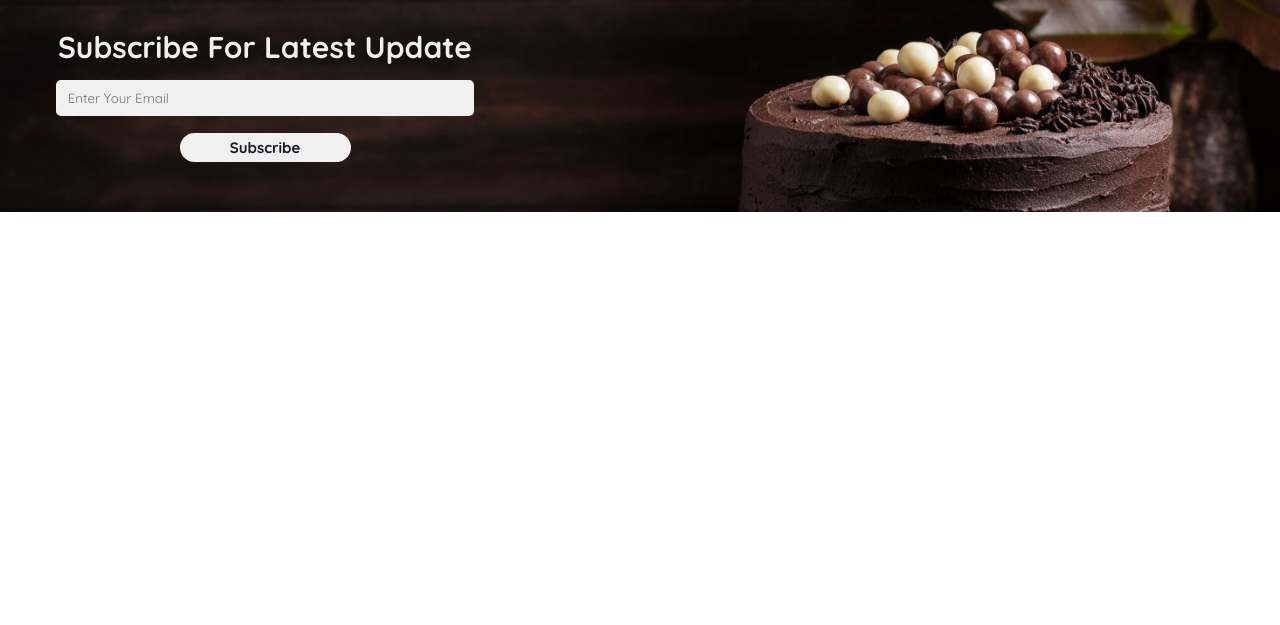
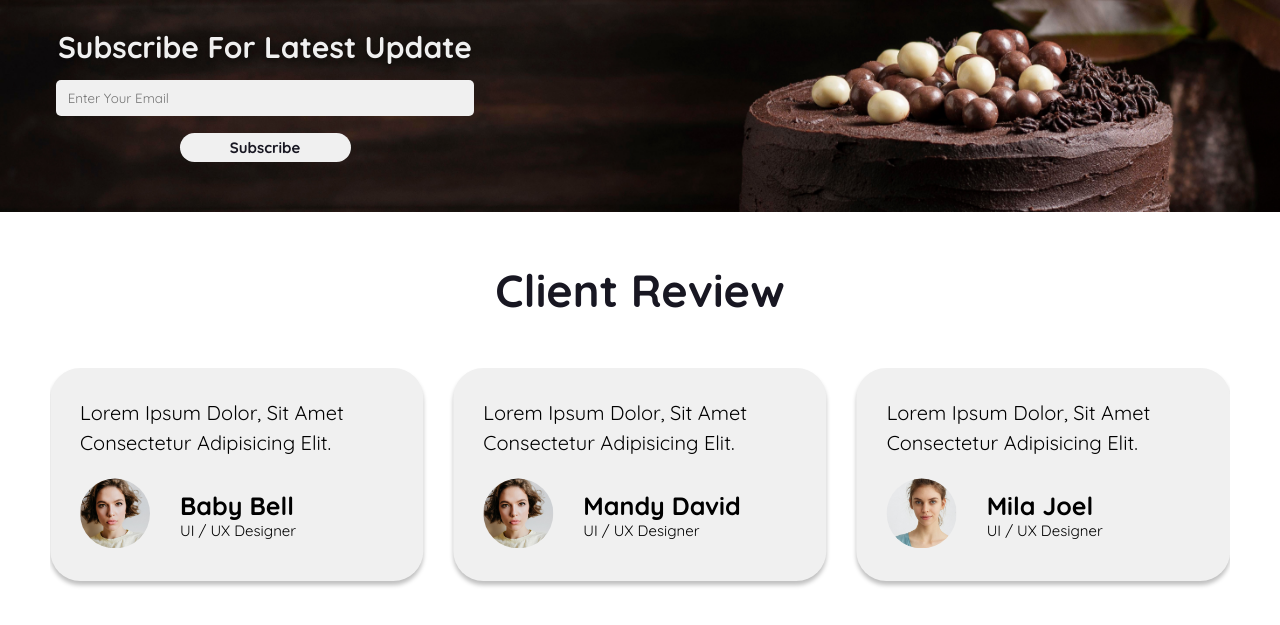
Before and after one commit to MagdalenaMartanKohlbergerova/Bakery, a plain HTML site: page index.html in a window 1280 px wide. Shown: the part 2041-2666 px from the top of the page. Before the commit the page ends 2253 px from the top, so only its background shows below. Drawn offline with nearby package versions, Linux system fonts and the light colour scheme.

Commit message:
Client review

```diff
--- a/index.html
+++ b/index.html
@@ -134,7 +134,6 @@
     <!-- blogs section starts here -->
 
     <section class="blogs" id="blogs">
-
         <div class="swiper blogs-row">
             <div class="swiper-wrapper">
 
@@ -198,6 +197,94 @@
 
     <!-- newsletter section ends here -->
 
+    <!-- review section starts here -->
+    <section class="review" id="review">
+        <div class="heading">
+            <h2>Client review</h2>
+        </div>
+
+        <div class="swiper review-row">
+            <div class="swiper-wrapper">
+                <div class="swiper-slide box">
+                    <div class="client-review">
+                        <p>Lorem ipsum dolor, sit amet consectetur adipisicing elit.</p>
+                    </div>
+                    <div class="client-info">
+                        <div class="img">
+                            <img src="images/client.jpg" alt="">
+                        </div>
+                        <div class="clientDetailed">
+                            <h3>Mandy David</h3>
+                            <p>UI / UX Designer</p>
+                        </div>
+                    </div>
+                </div>
+
+                <div class="swiper-slide box">
+                    <div class="client-review">
+                        <p>Lorem ipsum dolor, sit amet consectetur adipisicing elit.</p>
+                    </div>
+                    <div class="client-info">
+                        <div class="img">
+                            <img src="images/client1.jpg" alt="">
+                        </div>
+                        <div class="clientDetailed">
+                            <h3>Mila Joel</h3>
+                            <p>UI / UX Designer</p>
+                        </div>
+                    </div>
+                </div>
+
+                <div class="swiper-slide box">
+                    <div class="client-review">
+                        <p>Lorem ipsum dolor, sit amet consectetur adipisicing elit.</p>
+                    </div>
+                    <div class="client-info">
+                        <div class="img">
+                            <img src="images/client2.jpg" alt="">
+                        </div>
+                        <div class="clientDetailed">
+                            <h3>Aaron Ceen</h3>
+                            <p>UI / UX Designer</p>
+                        </div>
+                    </div>
+                </div>
+
+                <div class="swiper-slide box">
+                    <div class="client-review">
+                        <p>Lorem ipsum dolor, sit amet consectetur adipisicing elit.</p>
+                    </div>
+                    <div class="client-info">
+                        <div class="img">
+                            <img src="images/client.jpg" alt="">
+                        </div>
+                        <div class="clientDetailed">
+                            <h3>Baby Bell</h3>
+                            <p>UI / UX Designer</p>
+                        </div>
+                    </div>
+                </div>
+
+                <div class="swiper-slide box">
+                    <div class="client-review">
+                        <p>Lorem ipsum dolor, sit amet consectetur adipisicing elit.</p>
+                    </div>
+                    <div class="client-info">
+                        <div class="img">
+                            <img src="images/client.jpg" alt="">
+                        </div>
+                        <div class="clientDetailed">
+                            <h3>Baby Bell</h3>
+                            <p>UI / UX Designer</p>
+                        </div>
+                    </div>
+                </div>
+                <div class="swiper-pagination"></div>
+            </div>
+        </div>
+    </section>
+    <!-- review section ends here -->
+
     <!-- swiper js script -->
     <script src="https://cdn.jsdelivr.net/npm/swiper@9/swiper-bundle.min.js"></script>
     <!-- custom js file -->
--- a/index.js
+++ b/index.js
@@ -58,3 +58,28 @@ var swiper = new Swiper(".product-row", {
       },
     },
   });
+
+  var swiper = new Swiper(".review-row", {
+    spaceBetween: 30,
+    centeredSlides: true,
+    loop: true,
+    autoplay:{
+        delay: 9500,
+        disableOnInteraction: false,
+    },
+    pagination: {
+      el: ".swiper-pagination",
+      clickable: true,
+    },
+    breakpoints: {
+      "@0.00": {
+        slidesPerView: 1,
+      },
+      "@0.75": {
+        slidesPerView: 2,
+      },
+      "@1.00": {
+        slidesPerView: 3,
+      },
+    },
+  });
--- a/style.css
+++ b/style.css
@@ -334,10 +334,52 @@ html::-webkit-scrollbar-thumb {
     cursor: pointer;
 }
 
-.newsletter form .box2:hover{
-    font-size: 1.8rem;
+.review .review-row{
+    display: flex;
+    flex-direction: column;
+    align-items: start;
+    margin: 5rem 5rem 5rem;
 }
 
+.review .review-row .box{
+    width: 50%;
+    padding: 3rem;
+    margin-bottom: 3rem;
+    box-shadow: var(--box-shadow);
+    background-color: var(--white);
+    border-radius: 3rem;
+}
+
+
+.review .review-row .box .client-info{
+    display: flex;
+    align-items: center;
+}
+
+.review .review-row .box .client-review p{
+    text-align: left;
+    padding-bottom: 2rem;
+    font-size: 2rem;
+    line-height: 1.5;
+}
+
+.review .review-row .box .client-info .img{
+    padding-right: 3rem;
+}
+
+.review .review-row .box .client-info .img img{
+    width: 7rem;
+    height: 7rem;
+    clip-path: circle(50% at 50% 50%);
+}
+
+.review .review-row .box .client-info .clientDetailed h3{
+    font-size: 2.5rem;
+}
+
+.review .review-row .box .client-info .clientDetailed p{
+    font-size: 1.5rem;
+}
 
 
 
@@ -434,6 +476,23 @@ html::-webkit-scrollbar-thumb {
     .newsletter form .box2{
         width: 80%;
     }
+
+    .review .review-row .box .client-review p{
+        font-size: 1.5rem;
+    }
+
+    .review .review-row .box .client-info .img{
+        padding-right: 2rem;
+    }
+
+    .review .review-row .box .client-info .clientDetailed h3{
+        font-size: 1.8rem;
+    }
+
+    .review .review-row .box .client-info .clientDetailed p{
+        font-size: 1.3rem;
+    }
+
 }
 
 @media (max-width:600px) {
@@ -441,3 +500,9 @@ html::-webkit-scrollbar-thumb {
         font-size: 50%;
     }
 }
+
+@media (max-width:450px) {
+    .blogs .blogs-row .box img {
+        width: 200px;
+    }
+}
```
Also changed, not shown: images/client.jpg (added), images/client1.jpg (added), images/client2.jpg (added).
